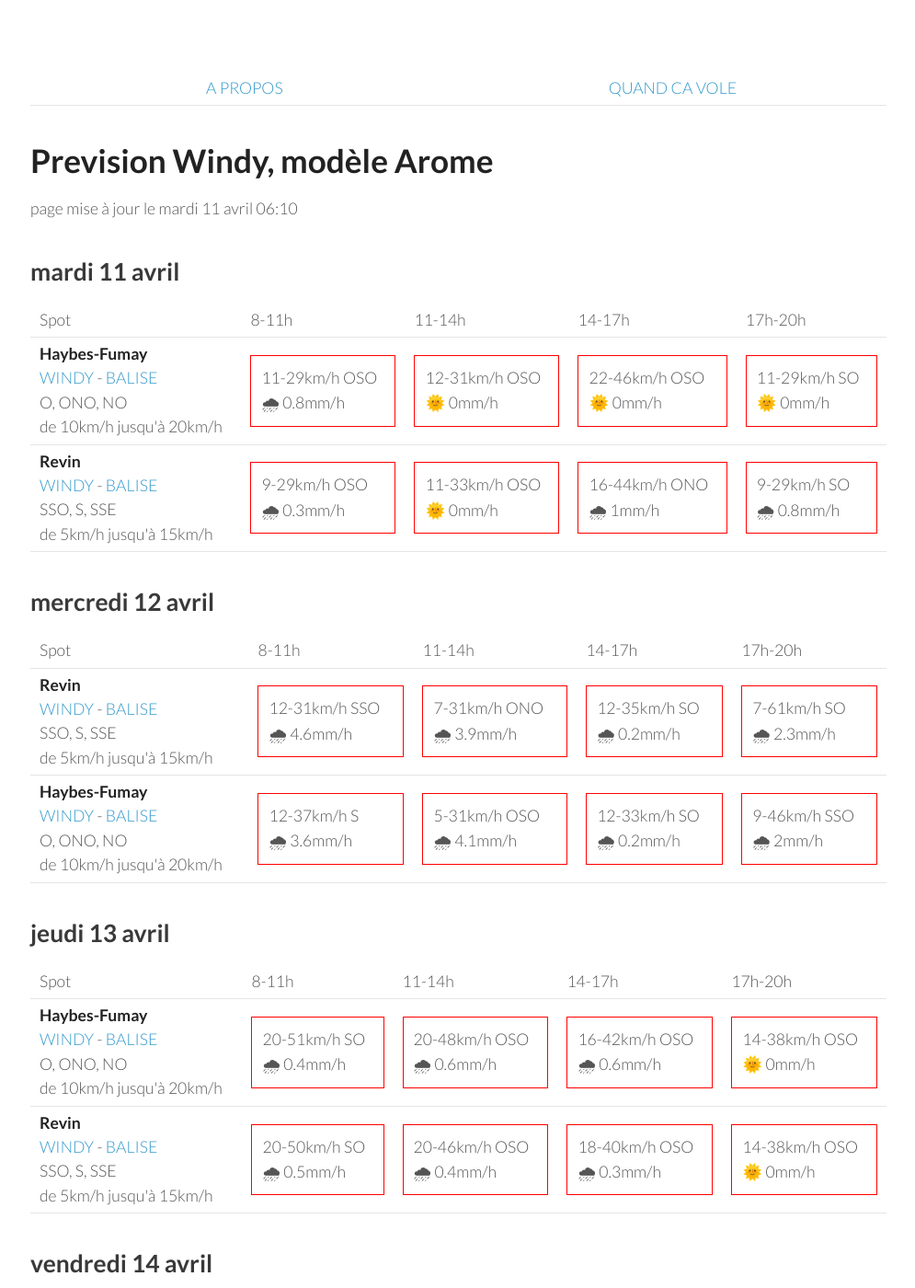
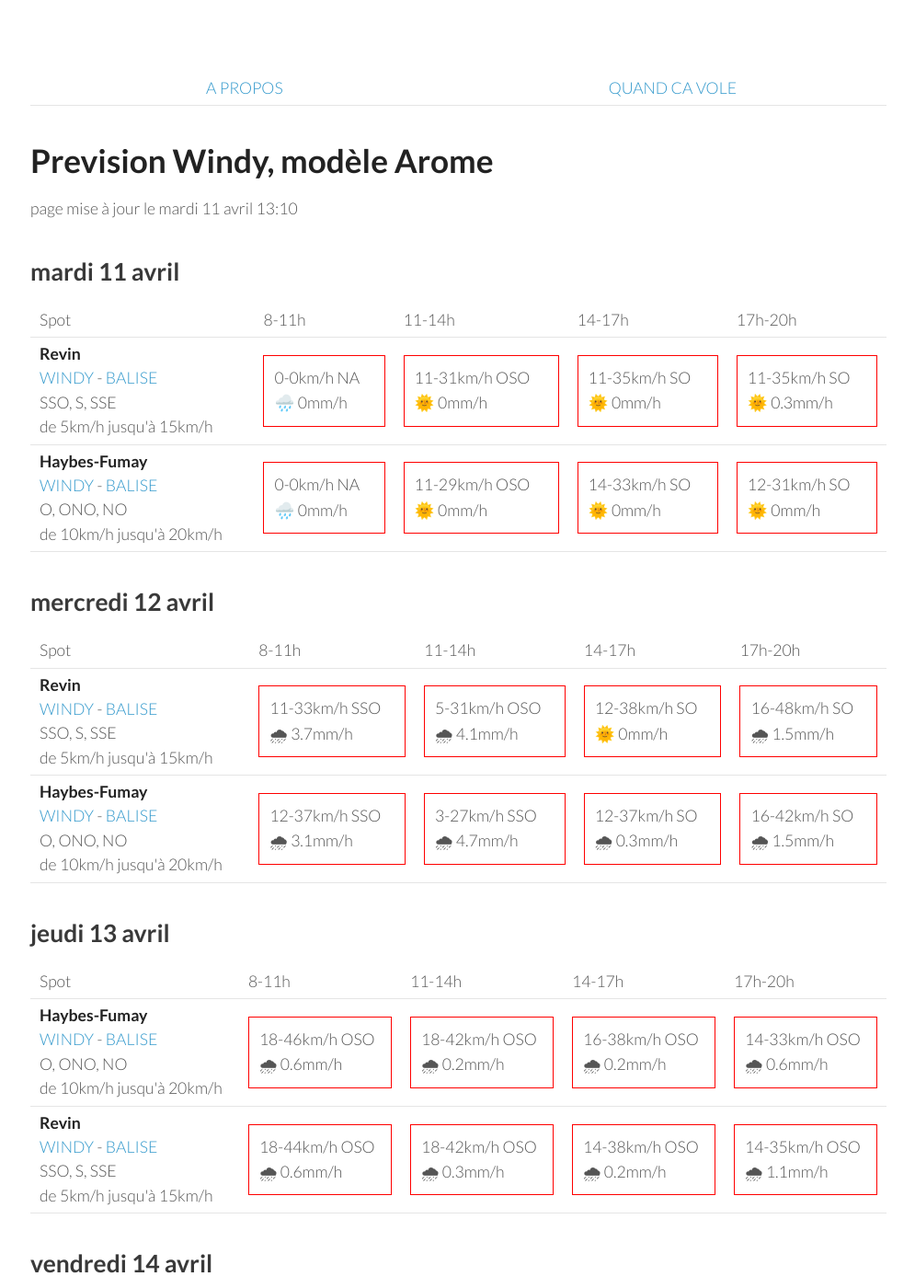
Before and after one commit to parapente-dans-le-nord/parapente-dans-le-nord.github.io, a Jekyll site: the page built from ardennes.markdown, in a window 1280 px wide and 1400 px high. Shown: the whole window at 92% size, without its empty margins (25-1020 px from the left). Built offline with Jekyll 4.4.1, drawn with Linux system fonts in a browser that asks for light colours; some of the changed text lies outside the part shown.

Commit message:
update index.markdown

```diff
--- a/ardennes.markdown
+++ b/ardennes.markdown
@@ -7,7 +7,7 @@ title:  "Tous les spots"
 {: .links}
 
 # Prevision Windy, modèle Arome
-page mise à jour le mardi 11 avril 06:10
+page mise à jour le mardi 11 avril 13:10
 
 ## mardi 11 avril
 
@@ -22,23 +22,21 @@ page mise à jour le mardi 11 avril 06:10
       <td>17h-20h</td>
     </tr>
 <tr>
-        <td><strong>Haybes-Fumay</strong><br><a href="https://windy.com/49.998/4.715?49.913,4.738,10">WINDY</a> - <span class=""><a href="http://www.balisemeteo.com/balise.php?idBalise=104">BALISE</a> </span><br> <span class="vent-favorable">O, ONO, NO</span><br><span class="force-vent">de 10km/h jusqu'à 20km/h</span> </td>
+        <td><strong>Revin</strong><br><a href="https://windy.com/49.948/4.625?49.543,4.625,8">WINDY</a> - <span class=""><a href="http://www.balisemeteo.com/balise.php?idBalise=5019">BALISE</a> </span><br> <span class="vent-favorable">SSO, S, SSE</span><br><span class="force-vent">de 5km/h jusqu'à 15km/h</span> </td>
 
-            <td><div class="not-flyable"><p>11-29km/h OSO</p><p>🌧 0.8mm/h</p></div></td>
-            <td><div class="not-flyable"><p>12-31km/h OSO</p><p>🌞 0mm/h</p></div></td>
-            <td><div class="not-flyable"><p>22-46km/h OSO</p><p>🌞 0mm/h</p></div></td>
-            <td><div class="not-flyable"><p>11-29km/h SO</p><p>🌞 0mm/h</p></div></td>
-
+            <td><div class="not-flyable"><p>0-0km/h NA</p><p>🌧️ 0mm/h</p></div></td>
+            <td><div class="not-flyable"><p>11-31km/h OSO</p><p>🌞 0mm/h</p></div></td>
+            <td><div class="not-flyable"><p>11-35km/h SO</p><p>🌞 0mm/h</p></div></td>
+            <td><div class="not-flyable"><p>11-35km/h SO</p><p>🌞 0.3mm/h</p></div></td>
 
     </tr>
 <tr>
-        <td><strong>Revin</strong><br><a href="https://windy.com/49.948/4.625?49.543,4.625,8">WINDY</a> - <span class=""><a href="http://www.balisemeteo.com/balise.php?idBalise=5019">BALISE</a> </span><br> <span class="vent-favorable">SSO, S, SSE</span><br><span class="force-vent">de 5km/h jusqu'à 15km/h</span> </td>
+        <td><strong>Haybes-Fumay</strong><br><a href="https://windy.com/49.998/4.715?49.913,4.738,10">WINDY</a> - <span class=""><a href="http://www.balisemeteo.com/balise.php?idBalise=104">BALISE</a> </span><br> <span class="vent-favorable">O, ONO, NO</span><br><span class="force-vent">de 10km/h jusqu'à 20km/h</span> </td>
 
-            <td><div class="not-flyable"><p>9-29km/h OSO</p><p>🌧 0.3mm/h</p></div></td>
-            <td><div class="not-flyable"><p>11-33km/h OSO</p><p>🌞 0mm/h</p></div></td>
-            <td><div class="not-flyable"><p>16-44km/h ONO</p><p>🌧 1mm/h</p></div></td>
-            <td><div class="not-flyable"><p>9-29km/h SO</p><p>🌧 0.8mm/h</p></div></td>
-
+            <td><div class="not-flyable"><p>0-0km/h NA</p><p>🌧️ 0mm/h</p></div></td>
+            <td><div class="not-flyable"><p>11-29km/h OSO</p><p>🌞 0mm/h</p></div></td>
+            <td><div class="not-flyable"><p>14-33km/h SO</p><p>🌞 0mm/h</p></div></td>
+            <td><div class="not-flyable"><p>12-31km/h SO</p><p>🌞 0mm/h</p></div></td>
 
     </tr>
 
@@ -60,20 +58,20 @@ page mise à jour le mardi 11 avril 06:10
 <tr>
         <td><strong>Revin</strong><br><a href="https://windy.com/49.948/4.625?49.543,4.625,8">WINDY</a> - <span class=""><a href="http://www.balisemeteo.com/balise.php?idBalise=5019">BALISE</a> </span><br> <span class="vent-favorable">SSO, S, SSE</span><br><span class="force-vent">de 5km/h jusqu'à 15km/h</span> </td>
 
-            <td><div class="not-flyable"><p>12-31km/h SSO</p><p>🌧 4.6mm/h</p></div></td>
-            <td><div class="not-flyable"><p>7-31km/h ONO</p><p>🌧 3.9mm/h</p></div></td>
-            <td><div class="not-flyable"><p>12-35km/h SO</p><p>🌧 0.2mm/h</p></div></td>
-            <td><div class="not-flyable"><p>7-61km/h SO</p><p>🌧 2.3mm/h</p></div></td>
+            <td><div class="not-flyable"><p>11-33km/h SSO</p><p>🌧 3.7mm/h</p></div></td>
+            <td><div class="not-flyable"><p>5-31km/h OSO</p><p>🌧 4.1mm/h</p></div></td>
+            <td><div class="not-flyable"><p>12-38km/h SO</p><p>🌞 0mm/h</p></div></td>
+            <td><div class="not-flyable"><p>16-48km/h SO</p><p>🌧 1.5mm/h</p></div></td>
 
 
     </tr>
 <tr>
         <td><strong>Haybes-Fumay</strong><br><a href="https://windy.com/49.998/4.715?49.913,4.738,10">WINDY</a> - <span class=""><a href="http://www.balisemeteo.com/balise.php?idBalise=104">BALISE</a> </span><br> <span class="vent-favorable">O, ONO, NO</span><br><span class="force-vent">de 10km/h jusqu'à 20km/h</span> </td>
 
-            <td><div class="not-flyable"><p>12-37km/h S</p><p>🌧 3.6mm/h</p></div></td>
-            <td><div class="not-flyable"><p>5-31km/h OSO</p><p>🌧 4.1mm/h</p></div></td>
-            <td><div class="not-flyable"><p>12-33km/h SO</p><p>🌧 0.2mm/h</p></div></td>
-            <td><div class="not-flyable"><p>9-46km/h SSO</p><p>🌧 2mm/h</p></div></td>
+            <td><div class="not-flyable"><p>12-37km/h SSO</p><p>🌧 3.1mm/h</p></div></td>
+            <td><div class="not-flyable"><p>3-27km/h SSO</p><p>🌧 4.7mm/h</p></div></td>
+            <td><div class="not-flyable"><p>12-37km/h SO</p><p>🌧 0.3mm/h</p></div></td>
+            <td><div class="not-flyable"><p>16-42km/h SO</p><p>🌧 1.5mm/h</p></div></td>
 
 
     </tr>
@@ -96,20 +94,20 @@ page mise à jour le mardi 11 avril 06:10
 <tr>
         <td><strong>Haybes-Fumay</strong><br><a href="https://windy.com/49.998/4.715?49.913,4.738,10">WINDY</a> - <span class=""><a href="http://www.balisemeteo.com/balise.php?idBalise=104">BALISE</a> </span><br> <span class="vent-favorable">O, ONO, NO</span><br><span class="force-vent">de 10km/h jusqu'à 20km/h</span> </td>
 
-            <td><div class="not-flyable"><p>20-51km/h SO</p><p>🌧 0.4mm/h</p></div></td>
-            <td><div class="not-flyable"><p>20-48km/h OSO</p><p>🌧 0.6mm/h</p></div></td>
-            <td><div class="not-flyable"><p>16-42km/h OSO</p><p>🌧 0.6mm/h</p></div></td>
-            <td><div class="not-flyable"><p>14-38km/h OSO</p><p>🌞 0mm/h</p></div></td>
+            <td><div class="not-flyable"><p>18-46km/h OSO</p><p>🌧 0.6mm/h</p></div></td>
+            <td><div class="not-flyable"><p>18-42km/h OSO</p><p>🌧 0.2mm/h</p></div></td>
+            <td><div class="not-flyable"><p>16-38km/h OSO</p><p>🌧 0.2mm/h</p></div></td>
+            <td><div class="not-flyable"><p>14-33km/h OSO</p><p>🌧 0.6mm/h</p></div></td>
 
 
     </tr>
 <tr>
         <td><strong>Revin</strong><br><a href="https://windy.com/49.948/4.625?49.543,4.625,8">WINDY</a> - <span class=""><a href="http://www.balisemeteo.com/balise.php?idBalise=5019">BALISE</a> </span><br> <span class="vent-favorable">SSO, S, SSE</span><br><span class="force-vent">de 5km/h jusqu'à 15km/h</span> </td>
 
-            <td><div class="not-flyable"><p>20-50km/h SO</p><p>🌧 0.5mm/h</p></div></td>
-            <td><div class="not-flyable"><p>20-46km/h OSO</p><p>🌧 0.4mm/h</p></div></td>
-            <td><div class="not-flyable"><p>18-40km/h OSO</p><p>🌧 0.3mm/h</p></div></td>
-            <td><div class="not-flyable"><p>14-38km/h OSO</p><p>🌞 0mm/h</p></div></td>
+            <td><div class="not-flyable"><p>18-44km/h OSO</p><p>🌧 0.6mm/h</p></div></td>
+            <td><div class="not-flyable"><p>18-42km/h OSO</p><p>🌧 0.3mm/h</p></div></td>
+            <td><div class="not-flyable"><p>14-38km/h OSO</p><p>🌧 0.2mm/h</p></div></td>
+            <td><div class="not-flyable"><p>14-35km/h OSO</p><p>🌧 1.1mm/h</p></div></td>
 
 
     </tr>
@@ -133,19 +131,19 @@ page mise à jour le mardi 11 avril 06:10
         <td><strong>Revin</strong><br><a href="https://windy.com/49.948/4.625?49.543,4.625,8">WINDY</a> - <span class=""><a href="http://www.balisemeteo.com/balise.php?idBalise=5019">BALISE</a> </span><br> <span class="vent-favorable">SSO, S, SSE</span><br><span class="force-vent">de 5km/h jusqu'à 15km/h</span> </td>
 
             <td><div class="not-flyable"><p>14-25km/h SSE</p><p>🌞 0mm/h</p></div></td>
-            <td><div class="not-flyable"><p>22-44km/h S</p><p>🌞 0mm/h</p></div></td>
-            <td><div class="not-flyable"><p>29-57km/h S</p><p>🌞 0mm/h</p></div></td>
-            <td><div class="not-flyable"><p>27-61km/h S</p><p>🌧 0.2mm/h</p></div></td>
+            <td><div class="not-flyable"><p>22-42km/h S</p><p>🌞 0mm/h</p></div></td>
+            <td><div class="not-flyable"><p>24-50km/h S</p><p>🌞 0mm/h</p></div></td>
+            <td><div class="not-flyable"><p>25-50km/h S</p><p>🌞 0mm/h</p></div></td>
 
 
     </tr>
 <tr>
         <td><strong>Haybes-Fumay</strong><br><a href="https://windy.com/49.998/4.715?49.913,4.738,10">WINDY</a> - <span class=""><a href="http://www.balisemeteo.com/balise.php?idBalise=104">BALISE</a> </span><br> <span class="vent-favorable">O, ONO, NO</span><br><span class="force-vent">de 10km/h jusqu'à 20km/h</span> </td>
 
-            <td><div class="not-flyable"><p>14-29km/h SSE</p><p>🌞 0mm/h</p></div></td>
-            <td><div class="not-flyable"><p>24-46km/h S</p><p>🌞 0mm/h</p></div></td>
-            <td><div class="not-flyable"><p>29-59km/h S</p><p>🌞 0mm/h</p></div></td>
-            <td><div class="not-flyable"><p>29-61km/h S</p><p>🌞 0mm/h</p></div></td>
+            <td><div class="not-flyable"><p>16-29km/h SSE</p><p>🌞 0mm/h</p></div></td>
+            <td><div class="not-flyable"><p>22-46km/h S</p><p>🌞 0mm/h</p></div></td>
+            <td><div class="not-flyable"><p>24-50km/h S</p><p>🌞 0mm/h</p></div></td>
+            <td><div class="not-flyable"><p>25-50km/h S</p><p>🌞 0mm/h</p></div></td>
 
 
     </tr>
@@ -166,22 +164,22 @@ page mise à jour le mardi 11 avril 06:10
       <td>17h-20h</td>
     </tr>
 <tr>
-        <td><strong>Haybes-Fumay</strong><br><a href="https://windy.com/49.998/4.715?49.913,4.738,10">WINDY</a> - <span class=""><a href="http://www.balisemeteo.com/balise.php?idBalise=104">BALISE</a> </span><br> <span class="vent-favorable">O, ONO, NO</span><br><span class="force-vent">de 10km/h jusqu'à 20km/h</span> </td>
+        <td><strong>Revin</strong><br><a href="https://windy.com/49.948/4.625?49.543,4.625,8">WINDY</a> - <span class=""><a href="http://www.balisemeteo.com/balise.php?idBalise=5019">BALISE</a> </span><br> <span class="vent-favorable">SSO, S, SSE</span><br><span class="force-vent">de 5km/h jusqu'à 15km/h</span> </td>
 
-            <td><div class="not-flyable"><p>12-37km/h OSO</p><p>🌧 0.4mm/h</p></div></td>
-            <td><div class="not-flyable"><p>1-25km/h O</p><p>🌧 0.5mm/h</p></div></td>
-            <td><div class="not-flyable"><p>14-31km/h NNE</p><p>🌧 0.3mm/h</p></div></td>
-            <td><div class="not-flyable"><p>18-35km/h N</p><p>🌞 0mm/h</p></div></td>
+            <td><div class="not-flyable"><p>9-25km/h ENE</p><p>🌞 0mm/h</p></div></td>
+            <td><div class="not-flyable"><p>9-24km/h NNE</p><p>🌞 0mm/h</p></div></td>
+            <td><div class="not-flyable"><p>18-40km/h N</p><p>🌞 0mm/h</p></div></td>
+            <td><div class="not-flyable"><p>24-48km/h N</p><p>🌞 0mm/h</p></div></td>
 
 
     </tr>
 <tr>
-        <td><strong>Revin</strong><br><a href="https://windy.com/49.948/4.625?49.543,4.625,8">WINDY</a> - <span class=""><a href="http://www.balisemeteo.com/balise.php?idBalise=5019">BALISE</a> </span><br> <span class="vent-favorable">SSO, S, SSE</span><br><span class="force-vent">de 5km/h jusqu'à 15km/h</span> </td>
+        <td><strong>Haybes-Fumay</strong><br><a href="https://windy.com/49.998/4.715?49.913,4.738,10">WINDY</a> - <span class=""><a href="http://www.balisemeteo.com/balise.php?idBalise=104">BALISE</a> </span><br> <span class="vent-favorable">O, ONO, NO</span><br><span class="force-vent">de 10km/h jusqu'à 20km/h</span> </td>
 
-            <td><div class="not-flyable"><p>12-35km/h OSO</p><p>🌧 0.4mm/h</p></div></td>
-            <td><div class="not-flyable"><p>1-27km/h O</p><p>🌧 0.4mm/h</p></div></td>
-            <td><div class="not-flyable"><p>14-31km/h NNE</p><p>🌧 0.3mm/h</p></div></td>
-            <td><div class="not-flyable"><p>18-37km/h NNO</p><p>🌧 0.2mm/h</p></div></td>
+            <td><div class="not-flyable"><p>11-27km/h ENE</p><p>🌞 0mm/h</p></div></td>
+            <td><div class="not-flyable"><p>9-24km/h NNE</p><p>🌞 0mm/h</p></div></td>
+            <td><div class="not-flyable"><p>20-42km/h N</p><p>🌞 0mm/h</p></div></td>
+            <td><div class="not-flyable"><p>24-48km/h N</p><p>🌞 0mm/h</p></div></td>
 
 
     </tr>
@@ -189,3 +187,39 @@ page mise à jour le mardi 11 avril 06:10
 </tbody>
 </table>
 {:/}
+## dimanche 16 avril
+
+{::nomarkdown}
+<table>
+  <tbody>
+    <tr>
+      <td>Spot</td>
+      <td>8-11h</td>
+      <td>11-14h</td>
+      <td>14-17h</td>
+      <td>17h-20h</td>
+    </tr>
+<tr>
+        <td><strong>Revin</strong><br><a href="https://windy.com/49.948/4.625?49.543,4.625,8">WINDY</a> - <span class=""><a href="http://www.balisemeteo.com/balise.php?idBalise=5019">BALISE</a> </span><br> <span class="vent-favorable">SSO, S, SSE</span><br><span class="force-vent">de 5km/h jusqu'à 15km/h</span> </td>
+
+            <td><div class="not-flyable"><p>18-33km/h NNO</p><p>🌞 0mm/h</p></div></td>
+            <td><div class="not-flyable"><p>18-37km/h NNO</p><p>🌞 0mm/h</p></div></td>
+            <td><div class="not-flyable"><p>16-37km/h NNO</p><p>🌞 0mm/h</p></div></td>
+            <td><div class="not-flyable"><p>16-35km/h N</p><p>🌞 0mm/h</p></div></td>
+
+
+    </tr>
+<tr>
+        <td><strong>Haybes-Fumay</strong><br><a href="https://windy.com/49.998/4.715?49.913,4.738,10">WINDY</a> - <span class=""><a href="http://www.balisemeteo.com/balise.php?idBalise=104">BALISE</a> </span><br> <span class="vent-favorable">O, ONO, NO</span><br><span class="force-vent">de 10km/h jusqu'à 20km/h</span> </td>
+
+            <td><div class="not-flyable"><p>16-33km/h NNO</p><p>🌞 0mm/h</p></div></td>
+            <td><div class="not-flyable"><p>18-37km/h NNO</p><p>🌞 0mm/h</p></div></td>
+            <td><div class="not-flyable"><p>16-37km/h NNO</p><p>🌞 0mm/h</p></div></td>
+            <td><div class="not-flyable"><p>16-35km/h NNO</p><p>🌧 0.2mm/h</p></div></td>
+
+
+    </tr>
+
+</tbody>
+</table>
+{:/}
```
